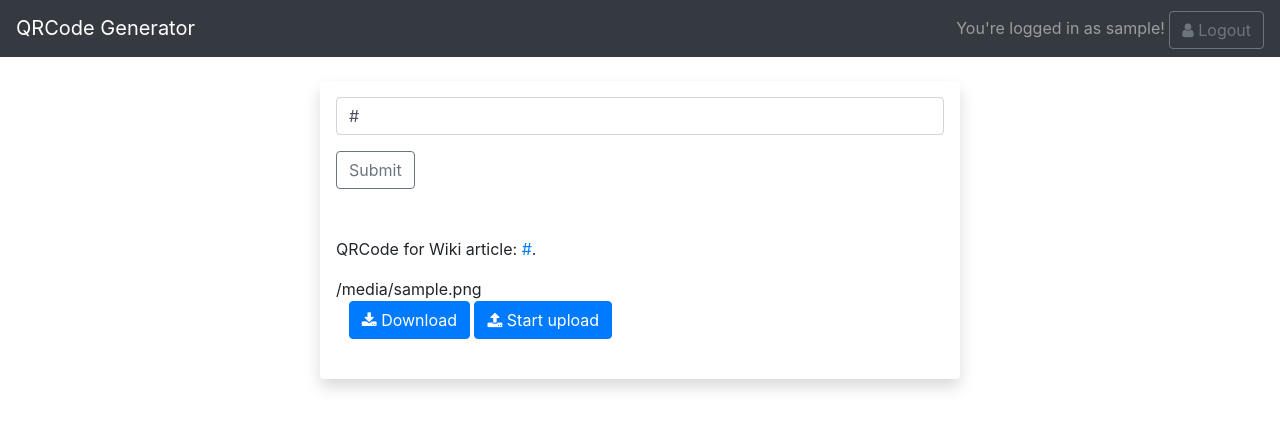
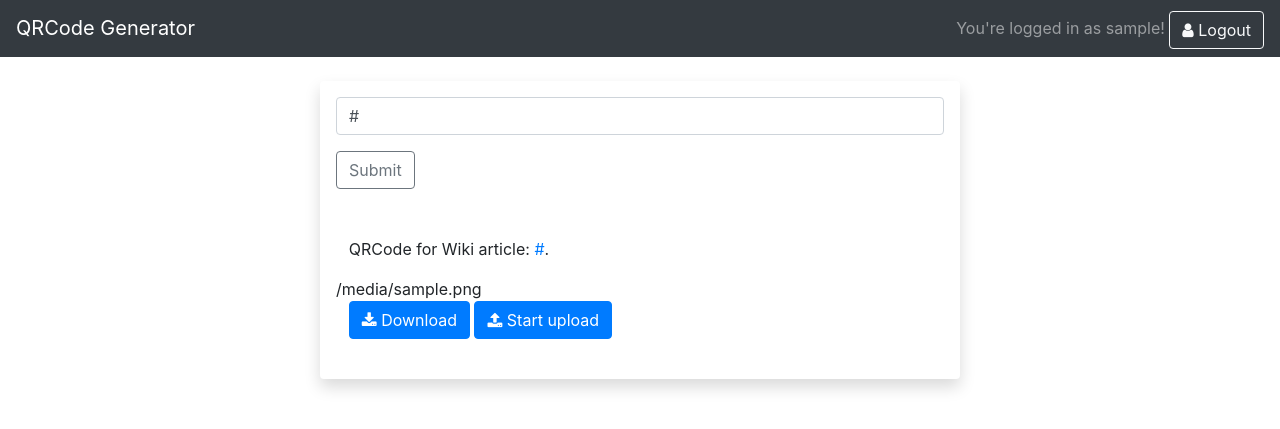
Before and after one commit to wikimedia/labs-tools-qrcode-generator, a Flask app: template templates/index.html in a window 1280 px wide. Shown: the top 429 px of the page. Run offline with Flask 2, Linux system fonts and the light colour scheme; the template is opened without the code that fills it: most values are stand-ins (such as "Sample title", 1, 10 or a date in 2020); some libraries are stand-ins or nearby versions.

Commit message:
Fix some UI

```diff
--- a/static/style.css
+++ b/static/style.css
@@ -1,4 +1,4 @@
-#download {
+#download, #url-para {
     margin-left: 0.8em;
 }
 
--- a/templates/base.html
+++ b/templates/base.html
@@ -29,7 +29,7 @@
       <span class="navbar-text">
         You're logged in as {{username}}!
       </span>
-      <a class="btn btn-outline-secondary" href="{{ url_for('mwoauth.logout') }}">
+      <a class="btn btn-outline-light" href="{{ url_for('mwoauth.logout') }}">
         <i class="fa fa-user"></i> Logout
       </a>
     </li>
@@ -37,7 +37,7 @@
   {% else %}
     <ul class="nav navbar-nav navbar-right">
       <li>
-        <a class="btn btn-outline-secondary" href="{{ url_for('mwoauth.login') }}">
+        <a class="btn btn-outline-light" href="{{ url_for('mwoauth.login') }}">
           <i class="fa fa-sign-in"></i> Login
         </a>
       </li>
--- a/templates/index.html
+++ b/templates/index.html
@@ -4,7 +4,7 @@
 <form action="{{ url_for('index') }}" method="GET">
   <div class="form-group">
     <input class="form-control" name="urltextBox"
-      {% if url is not none %} value="{{url}}" {% endif %}
+      {% if url is not none %} value="{{url}}"{% endif %}
       placeholder="Enter a URL of an article page from any Wikimedia site."
       type="url" required>
   </div>
@@ -16,7 +16,7 @@
 <!-- Check whether the URL is defined or not -->
 {% if url|length %}
   <div id="svg">
-    <p>QRCode for Wiki article: <a href="{{url}}">{{url}}</a>.</p>
+    <p id="url-para">QRCode for Wiki article: <a href="{{url}}" target="_blank">{{url}}</a>.</p>
     <!-- Append the SVG Here -->
     {{ src }}
   </div>
@@ -52,7 +52,7 @@
             <!-- File Name Field -->
             <label>Filename:</label>
             <input class="form-control" name="newfileName" type="text"
-               {% if url is not none %} value="{{fileName}}" {% endif %}
+               {% if url is not none %} value="{{fileName}}"{% endif %}
                required>
 
             <!-- File Description Field -->
```
